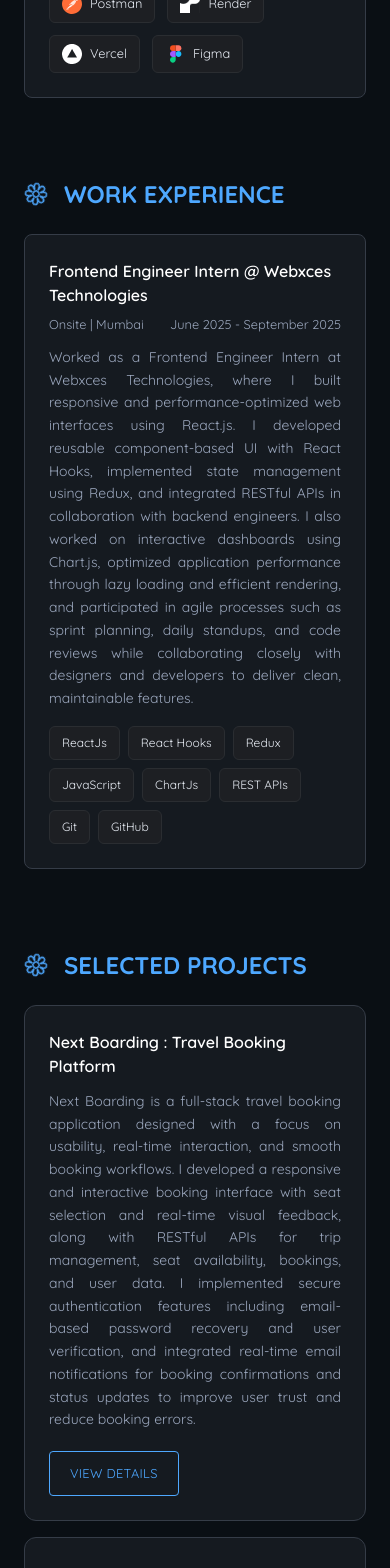
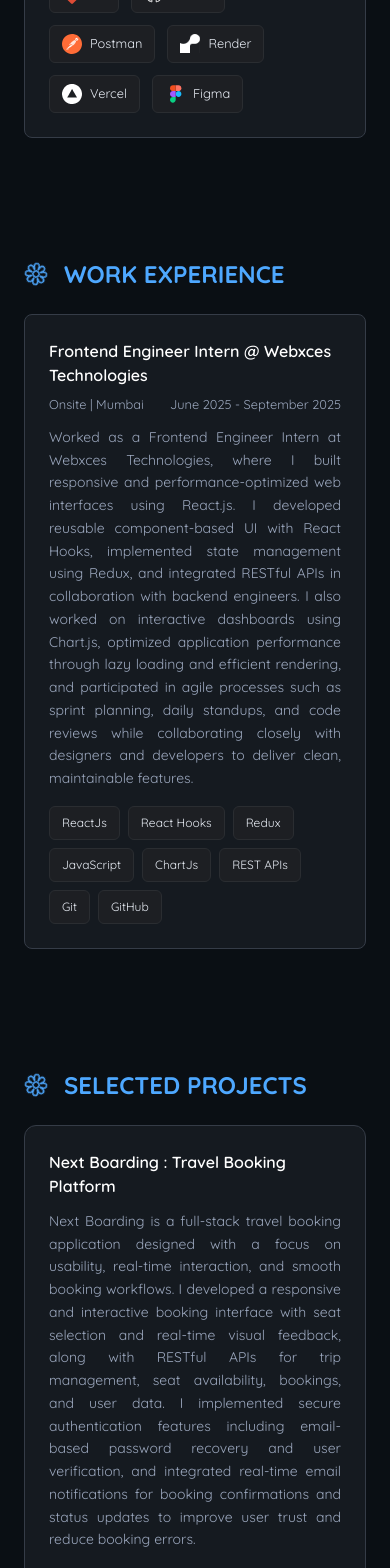
Before and after one commit to Gaurav07004/gaurav-singh, a React (Vite) app: page / in a window 390 px wide. Shown: the part 3100-4668 px from the top of the page. Built offline with nearby package versions, Linux system fonts and the light colour scheme.

Commit message:
Working on responsiveness for portfolio

```diff
--- a/src/components/AboutSection.jsx
+++ b/src/components/AboutSection.jsx
@@ -107,11 +107,11 @@ export default function AboutSection() {
         font-[Quicksand]
         max-w-337.5 mx-auto
 
-        px-6 pt-10 pb-10
+        px-6 pt-20 pb-10
         sm:px-8 sm:pt-20
-        md:px-10 md:pt-20
-        lg:px-12 lg:pt-20
-        xl:px-6
+        md:px-10 md:pt-25
+        lg:px-12 lg:pt-25
+        xl:px-6 xl:pt-25
       "
     >
       <h2 className="flex items-center gap-4">
--- a/src/components/ContactSection.jsx
+++ b/src/components/ContactSection.jsx
@@ -12,7 +12,7 @@ export default function ContactSection() {
         px-6 pt-10 pb-10
         sm:px-8 sm:pt-20
         md:px-10 md:pt-20
-        lg:px-12 lg:pt-20 lg:pb-16
+        lg:px-12 lg:pt-20
         xl:px-6
       "
     >
--- a/src/components/ExperienceSection.jsx
+++ b/src/components/ExperienceSection.jsx
@@ -32,11 +32,11 @@ export default function WorkExperience() {
         font-[Quicksand]
         max-w-337.5 mx-auto
 
-        px-6 pt-10 pb-10
+        px-6 pt-20 pb-10
         sm:px-8 sm:pt-20
-        md:px-10 md:pt-20
-        lg:px-12 lg:pt-20 lg:pb-16
-        xl:px-6
+        md:px-10 md:pt-25
+        lg:px-12 lg:pt-25
+        xl:px-6 xl:pt-25
       "
     >
       <h2 className="flex items-center gap-4">
--- a/src/components/HeroSection.jsx
+++ b/src/components/HeroSection.jsx
@@ -18,10 +18,11 @@ export default function DashboardContent() {
         flex flex-col
         items-center
         gap-14
+
         px-6 pt-30 pb-10
         sm:px-8 sm:pt-30
         md:px-10 md:pt-50
-        lg:px-12 lg:pt-50 lg:pb-16
+        lg:px-12 lg:pt-50
         xl:px-6
 
         md:flex-col md:justify-between md:items-start md:gap-8
--- a/src/components/ProjectsSection.jsx
+++ b/src/components/ProjectsSection.jsx
@@ -10,11 +10,11 @@ export default function Projects() {
         font-[Quicksand]
         max-w-337.5 mx-auto
 
-        px-6 pt-10 pb-10
+        px-6 pt-20 pb-10
         sm:px-8 sm:pt-20
-        md:px-10 md:pt-20
-        lg:px-12 lg:pt-20 lg:pb-16
-        xl:px-6
+        md:px-10 md:pt-25
+        lg:px-12 lg:pt-25
+        xl:px-6 xl:pt-25
       "
     >
       <h2 className="flex items-center gap-4">
```
